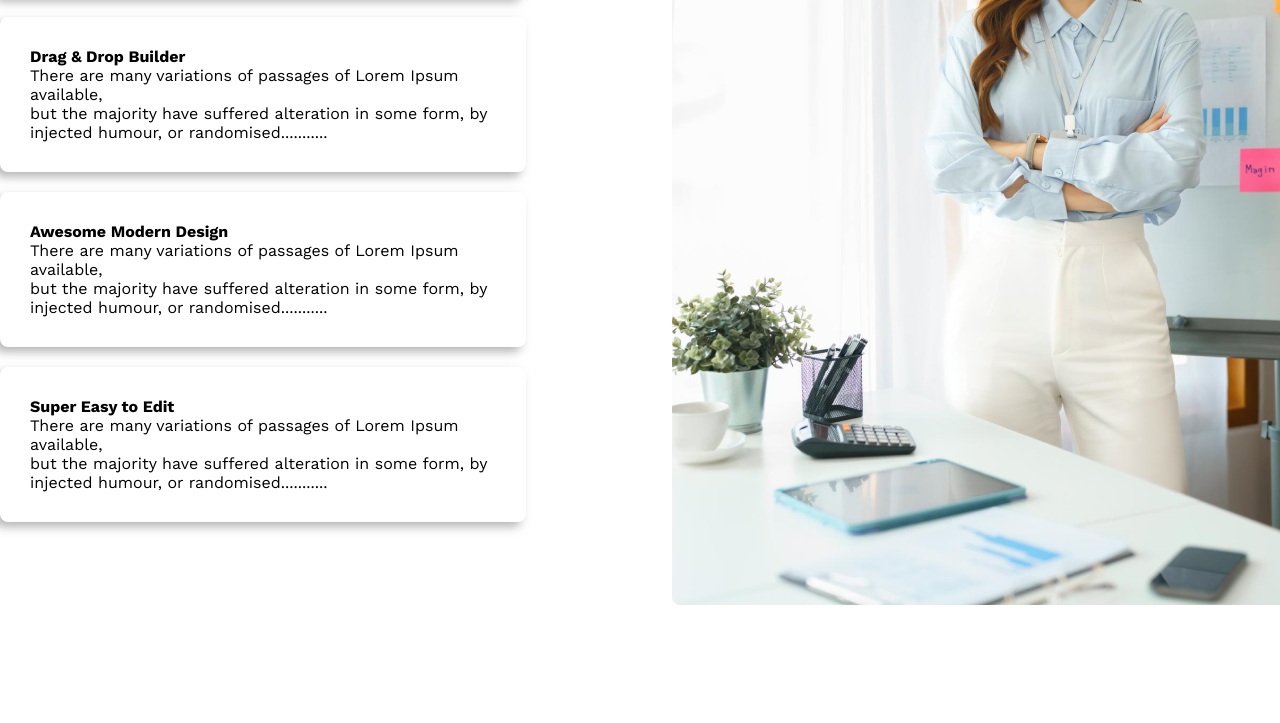
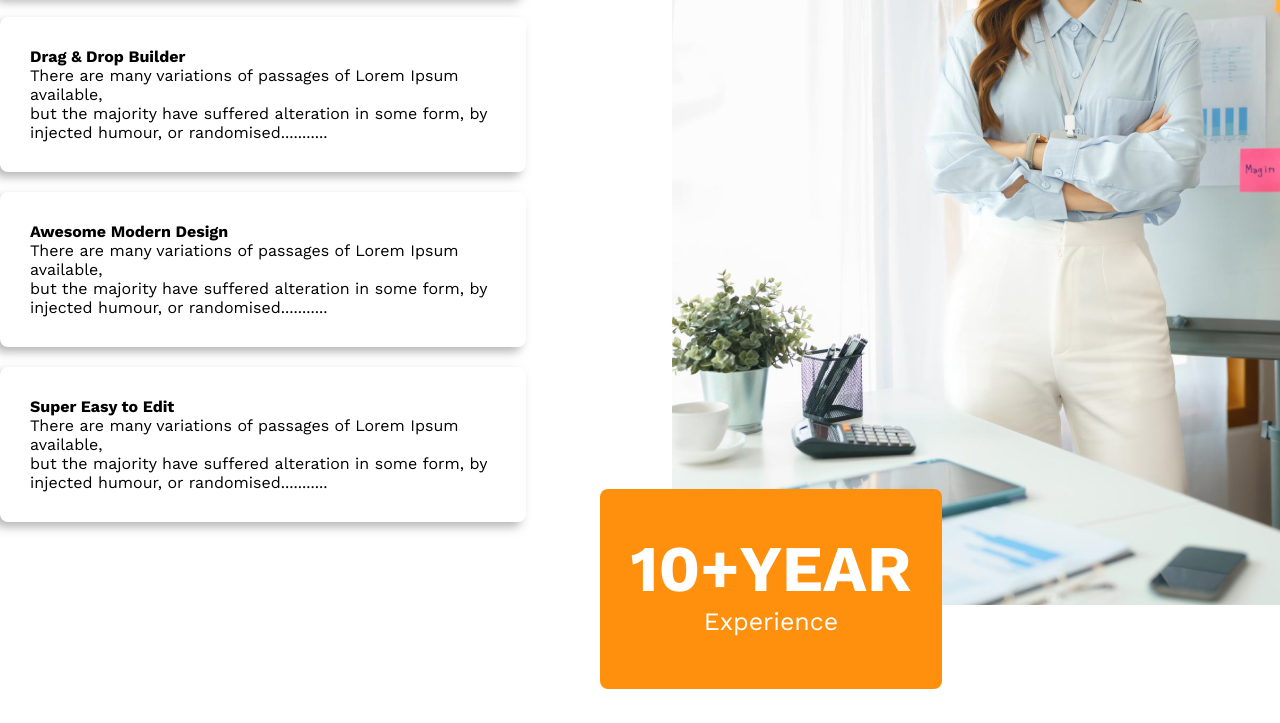
Before and after one commit to Najmulkhan1/architect, a plain HTML site: page index.html in a window 1280 px wide. Shown: the part 2675-3398 px from the top of the page. Drawn offline with nearby package versions, Linux system fonts and the light colour scheme.

Commit message:
architect

```diff
--- a/index.html
+++ b/index.html
@@ -70,6 +70,7 @@
       </section>
 
       <section class="architect">
+        <div class="main-a">
           <div class="architect-article">
             <div class="line-h1">
               <div class="v-line"></div>
@@ -79,9 +80,9 @@
               </h1>
             </div>
             <p class="p-title">
-            There are many variations of passages of Lorem Ipsum available, but
-            the majority have suffered alteration in some form, by injected
-            humour, or randomised words which don't look even
+              There are many variations of passages of Lorem Ipsum available,
+              but the majority have suffered alteration in some form, by
+              injected humour, or randomised words which don't look even
             </p>
 
             <div class="box1">
@@ -89,7 +90,8 @@
               <p>
                 There are many variations of passages of Lorem Ipsum available,
                 <br />
-              but the majority have suffered alteration in some form, by <br />
+                but the majority have suffered alteration in some form, by
+                <br />
                 injected humour, or randomised...........
               </p>
             </div>
@@ -98,7 +100,8 @@
               <p>
                 There are many variations of passages of Lorem Ipsum available,
                 <br />
-              but the majority have suffered alteration in some form, by <br />
+                but the majority have suffered alteration in some form, by
+                <br />
                 injected humour, or randomised...........
               </p>
             </div>
@@ -107,7 +110,8 @@
               <p>
                 There are many variations of passages of Lorem Ipsum available,
                 <br />
-              but the majority have suffered alteration in some form, by <br />
+                but the majority have suffered alteration in some form, by
+                <br />
                 injected humour, or randomised...........
               </p>
             </div>
@@ -116,7 +120,8 @@
               <p>
                 There are many variations of passages of Lorem Ipsum available,
                 <br />
-              but the majority have suffered alteration in some form, by <br />
+                but the majority have suffered alteration in some form, by
+                <br />
                 injected humour, or randomised...........
               </p>
             </div>
@@ -125,7 +130,12 @@
           <div class="architect-img">
             <img src="./images/architect.png" alt="" />
           </div>
+        </div>
 
+        <div class="box-2">
+            <h2>10+YEAR</h2>
+            <p>Experience</p>
+        </div>
       </section>
     </main>
 
--- a/styles/home.css
+++ b/styles/home.css
@@ -124,11 +124,14 @@ body{
 /* architect */
 
 .architect{
-    display: flex;
     width: 1380px;
     height: 1100px;
     margin: 0 auto;
-    gap: 146px;
+
+}
+.main-a{
+    display: flex;
+     gap: 146px;
 }
 
 .line-h1{
@@ -154,3 +157,27 @@ body{
     padding: 30px;
     border-radius: 8px;
 }
+
+.box-2{
+    background-color: #FF900E;
+    color: white;
+    height: 200px;
+    width:342px ;
+    padding: 42px;
+    text-align: center;
+    border-radius: 8px;
+    position: relative;
+    left: 600px;
+    bottom: 120px;
+}
+
+.box-2 h2{
+    display: flex;
+    justify-content: center;
+    align-items: center;
+    font-size: 65px;
+}
+
+.box-2 p{
+    font-size: 25px;
+}
```
Lines whose indentation alone changed are shown as unchanged.
